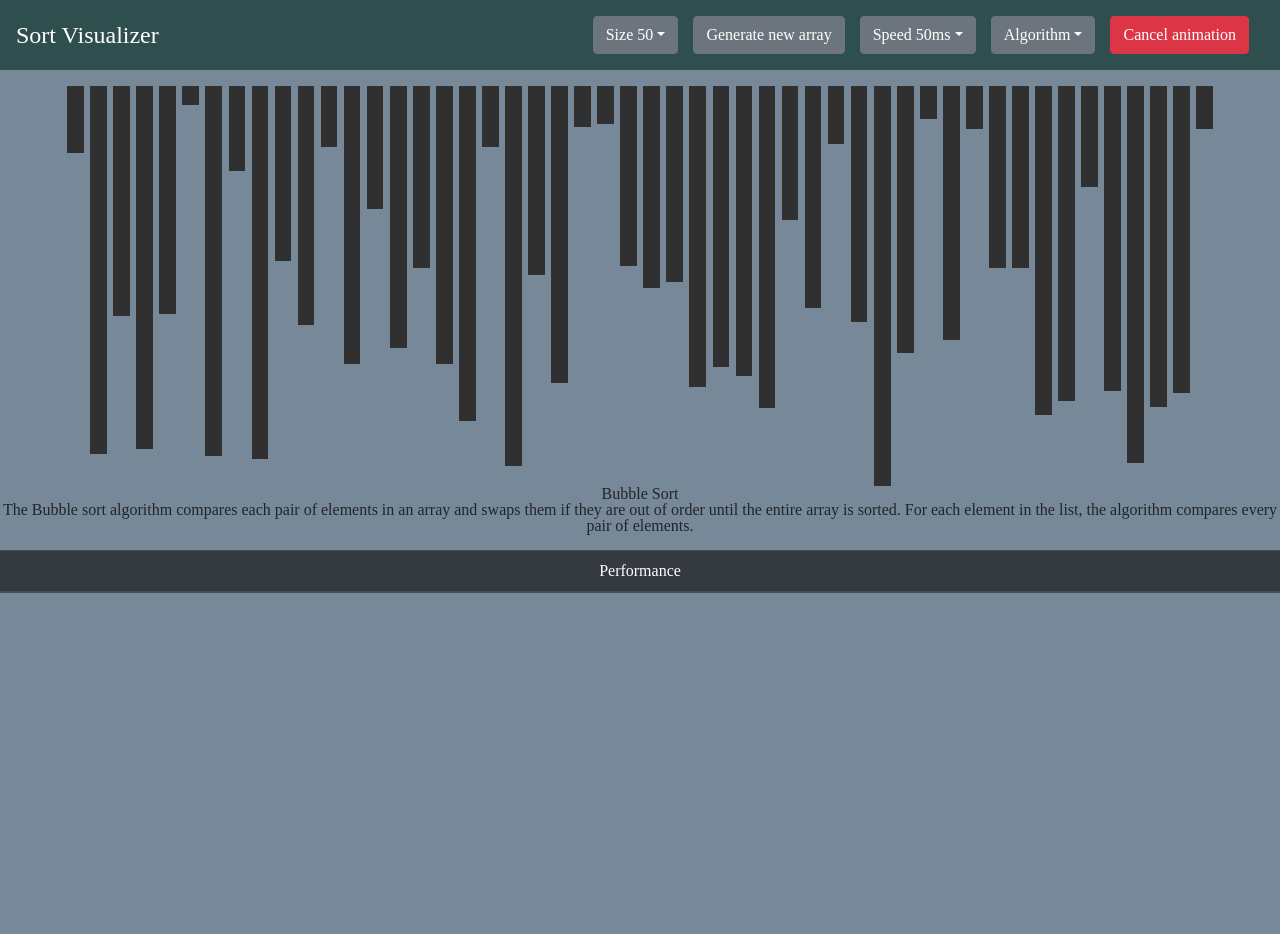
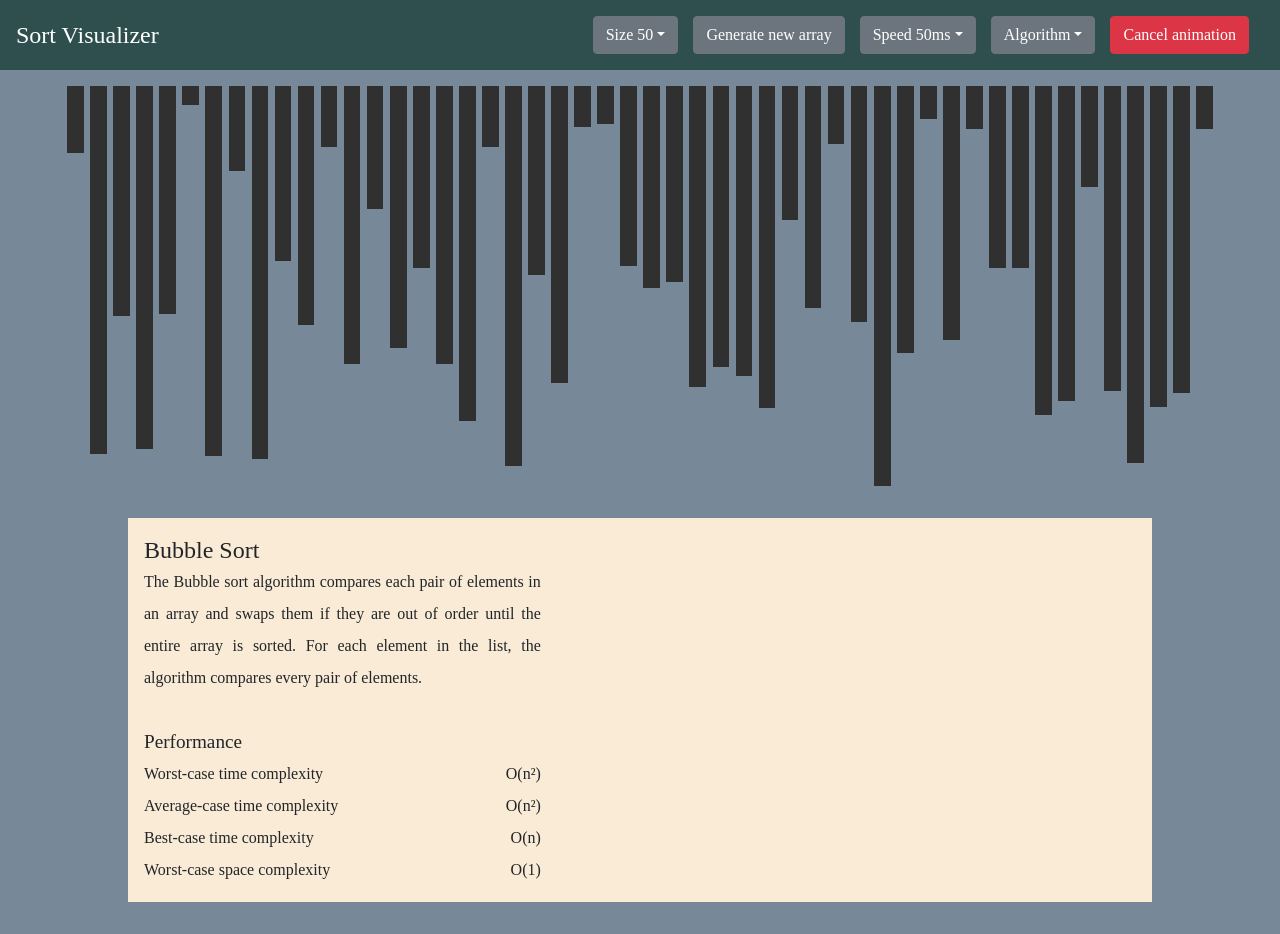
Before and after one commit to yenszen/sorting-algo-visualizer, a React (Create React App) app: page / in a window 1280 px wide. Before the commit the page ends 800 px from the top, so only its background shows below. Built offline with nearby package versions, Linux system fonts and the light colour scheme; the HTML template or start-up script is replaced by a standard one.

Commit message:
added general information on bubble sort

```diff
--- a/src/components/App.css
+++ b/src/components/App.css
@@ -13,8 +13,12 @@
   align-items: center;
 }
 
-.menu h1 {
+h1 {
   font-size: x-large;
+}
+
+h2 {
+  font-size: larger;
 }
 
 .menu .controls {
@@ -35,3 +39,28 @@
   margin: 0 0.25vw;
   background-color: #303030;
 }
+
+.info-card {
+  width: 80vw;
+  margin: 2rem auto;
+  padding: 1rem;
+  background-color: antiquewhite;
+  display: flex;
+  flex-direction: column;
+  /* justify-content: space-evenly; */
+  align-items: flex-start;
+  line-height: 2rem;
+  text-align: justify;
+  text-justify: auto;
+}
+
+.info-card .summary,
+.info-card .performance {
+  width: 40%;
+}
+
+.info-card .performance ul {
+  display: flex;
+  flex-flow: row wrap;
+  justify-content: space-between;
+}
--- a/src/information/BubbleInfo.js
+++ b/src/information/BubbleInfo.js
@@ -1,25 +1,39 @@
 import React from "react";
-import { Table } from "reactstrap";
 
 function BubbleInfo() {
   return (
-    <div>
-      <h1>Bubble Sort</h1>
-      <p>
-        The Bubble sort algorithm compares each pair of elements in an array and
-        swaps them if they are out of order until the entire array is sorted.
-        For each element in the list, the algorithm compares every pair of
-        elements.
-      </p>
-      <br></br>
-      <Table dark>
-        <thead>
-          <th>Performance</th>
-        </thead>
-        <tbody>
-          <tr></tr>
-        </tbody>
-      </Table>
+    <div className="info-card">
+      <div className="summary">
+        <h1>Bubble Sort</h1>
+        <p>
+          The Bubble sort algorithm compares each pair of elements in an array
+          and swaps them if they are out of order until the entire array is
+          sorted. For each element in the list, the algorithm compares every
+          pair of elements.
+        </p>
+      </div>
+
+      <br />
+
+      <div className="performance">
+        <h2>Performance</h2>
+        <ul>
+          <li>Worst-case time complexity</li>
+          <li>O(n²)</li>
+        </ul>
+        <ul>
+          <li>Average-case time complexity</li>
+          <li>O(n²)</li>
+        </ul>
+        <ul>
+          <li>Best-case time complexity</li>
+          <li>O(n)</li>
+        </ul>
+        <ul>
+          <li>Worst-case space complexity</li>
+          <li>O(1)</li>
+        </ul>
+      </div>
     </div>
   );
 }
```
